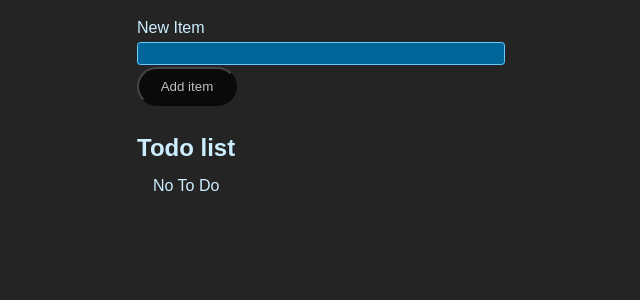
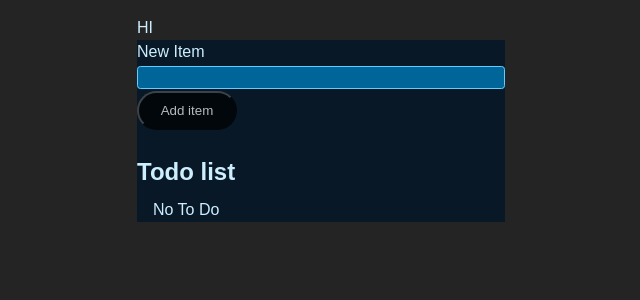
Before and after one commit to Marcio-py/React-Todo, a React (Vite) app in the folder Mod4/: page / in a window 1280 px wide. Both pictures are taken after typing "Sample", "Sample123" into the empty fields and a click on the button "Login In". Shown: the top 300 px of the page, without its empty margins (319-959 px from the left). Built offline with nearby package versions, Linux system fonts and the light colour scheme.

Commit message:
add logic to switch between themes

```diff
--- a/Mod4/package.json
+++ b/Mod4/package.json
@@ -11,7 +11,8 @@
   },
   "dependencies": {
     "react": "^18.2.0",
-    "react-dom": "^18.2.0"
+    "react-dom": "^18.2.0",
+    "react-switch": "^7.0.0"
   },
   "devDependencies": {
     "@types/react": "^18.2.15",
--- a/Mod4/src/App.jsx
+++ b/Mod4/src/App.jsx
@@ -1,21 +1,33 @@
-import { useState } from "react";
+import React, { useState } from "react";
 import Login from "./Components/Login";
 import MainWindow from "./Components/MainWindow";
 import "./styles.css";
+import Navbar from "./Components/Navbar";
+
+export const ThemeContext = React.createContext(null);
 
 function App() {
-  const [login, setLogin] = useState(false)
+  const [login, setLogin] = useState(false);
+  const [theme, setTheme] = useState("dark");
+  const toggleTheme = () => {
+    setTheme((currentTheme) => (currentTheme === "light" ? "dark" : "light"));
+  };
 
-  const openMain = ()=>{
-    setLogin((login)=>!login)
-  }
+  const openMain = () => {
+    setLogin((login) => !login);
+  };
 
   return (
-    <>
-
-   {login ? <MainWindow/> :  <Login openMain={openMain}/>}
-
-    </>
+    <ThemeContext.Provider value={{ theme, toggleTheme }}>
+      {login ? (
+        <>
+          <Navbar />
+          <MainWindow theme={theme} />
+        </>
+      ) : (
+        <Login openMain={openMain} theme={theme} />
+      )}
+    </ThemeContext.Provider>
   );
 }
 
--- a/Mod4/src/Components/Login.jsx
+++ b/Mod4/src/Components/Login.jsx
@@ -1,8 +1,8 @@
 import React, { useState } from "react";
 
-export default function Login({ openMain }) {
+export default function Login({ openMain, theme }) {
   return (
-    <div>
+    <div id={theme}>
       <div className="container">
         <div className="box">
           <form className="inputContainer">
--- a/Mod4/src/Components/MainWindow.jsx
+++ b/Mod4/src/Components/MainWindow.jsx
@@ -4,7 +4,7 @@ import "../../src/styles.css";
 import NewTodoForm from "../Components/NewTodoForm";
 import List from "../Components/List";
 
-export default function MainWindow() {
+export default function MainWindow({ theme }) {
   const [todos, setTodos] = useState(() => {
     const localValue = localStorage.getItem("ITEM");
     if (localValue == null) {
@@ -50,7 +50,7 @@ export default function MainWindow() {
   }
 
   return (
-    <div>
+    <div id={theme}>
       <NewTodoForm addTodo={addTodo} />
 
       {/* TODO LIST  */}
--- /dev/null
+++ b/Mod4/src/Components/Navbar.jsx
@@ -0,0 +1,10 @@
+const Navbar = () => {
+  return (
+    <nav className="navbar">
+      <div className="nav-center">
+        <div className="nav-header">HI</div>
+      </div>
+    </nav>
+  );
+};
+export default Navbar;
--- a/Mod4/src/styles.css
+++ b/Mod4/src/styles.css
@@ -1,3 +1,8 @@
+html {
+  margin: 0;
+  padding: 0;
+}
+
 * {
     font-family: Arial, Helvetica, sans-serif;
     box-sizing: border-box;
@@ -9,6 +14,15 @@
     max-width: 400px;
     padding: 1rem;
     margin: 0 auto;
+  }
+
+  #light {
+    background-color: aliceblue;
+  }
+
+  #dark {
+    background-color: rgb(8, 24, 38);
+
   }
 
   .new-item-form {
```
Also changed, not shown: 1 other file (tests, documents, lock files or other folders).
